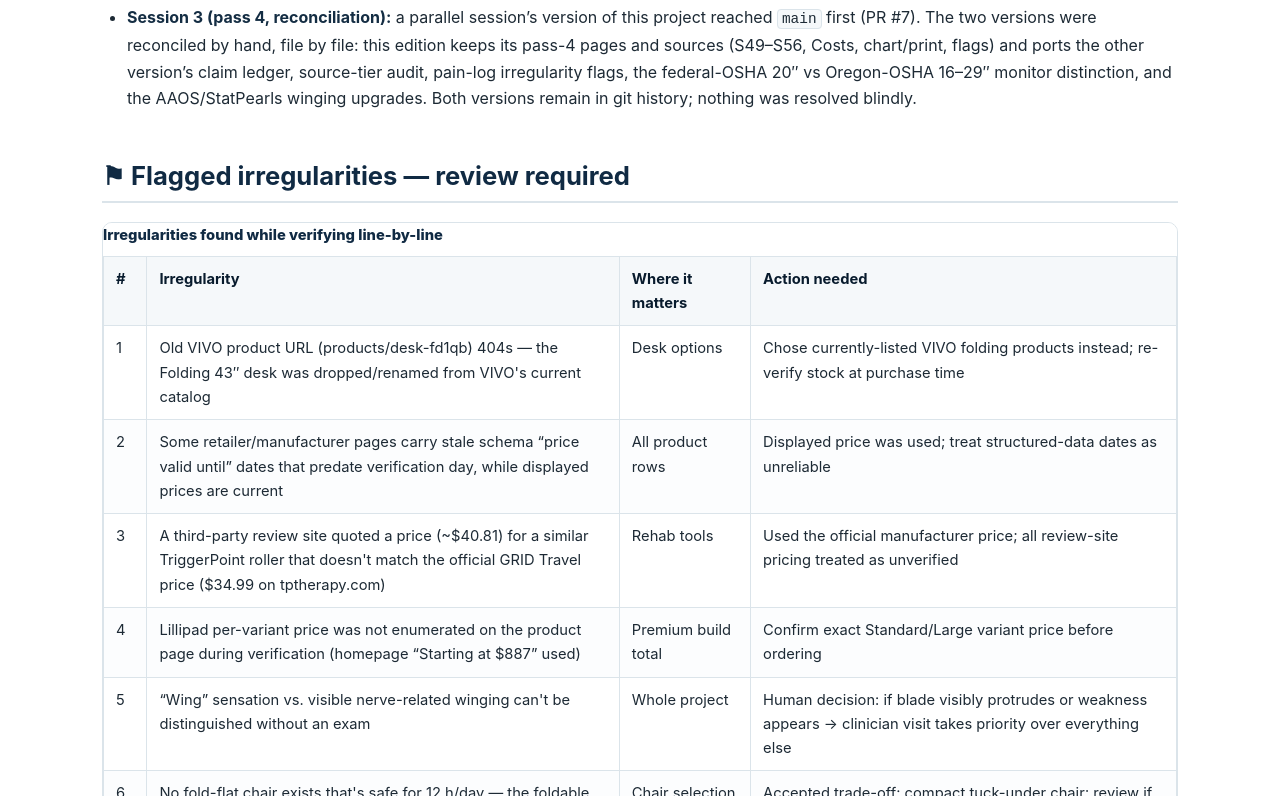
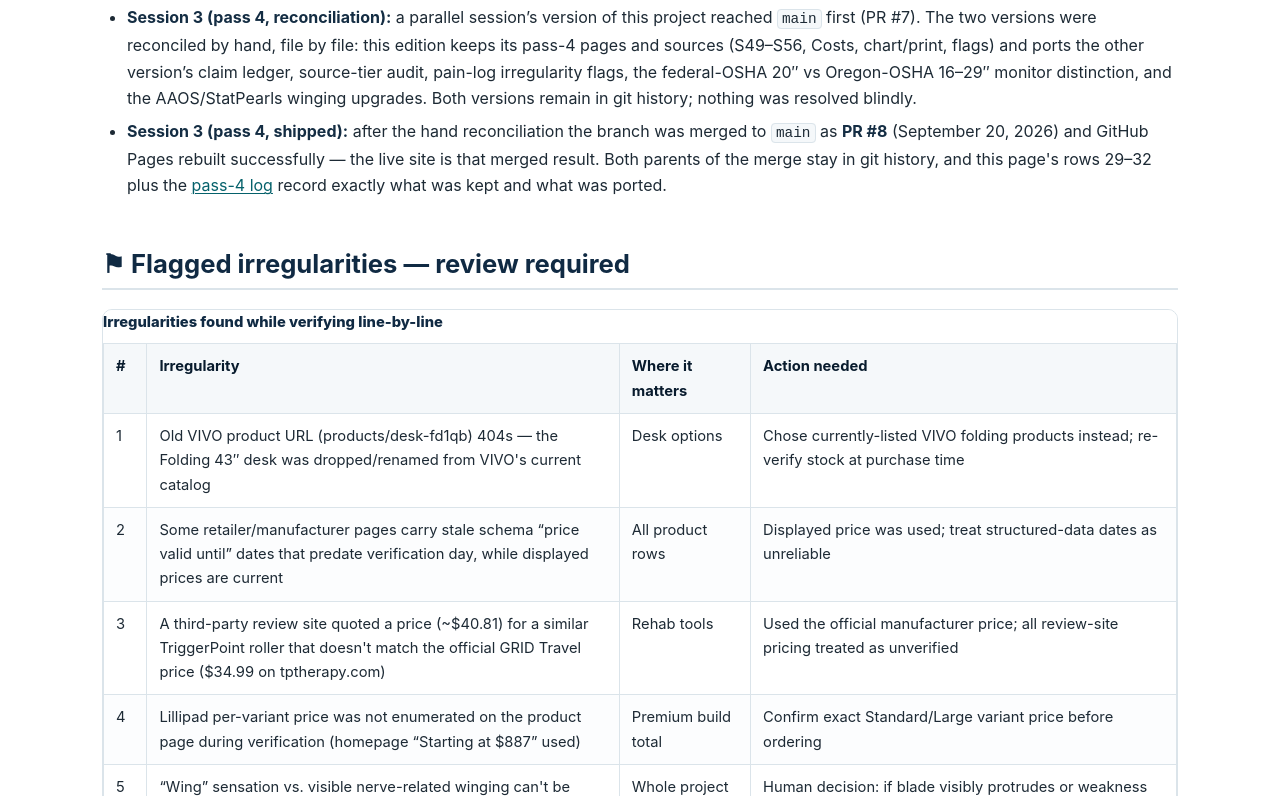
Before and after one commit to buffedlizard55-lab/ShoulderPain, a plain HTML site: page next-steps.html in a window 1280 px wide. Shown: the part 2144-2940 px from the top of the page. Drawn offline with Linux system fonts and the light colour scheme.

Commit message:
next-steps: keep flagged rows in numeric order; record the PR #8 ship status
Row 29 had been appended after row 32 during the reconciliation. The completed-work
section now also states the outcome: the reconciled branch merged to main as PR #8 on
September 20, 2026, Pages rebuilt successfully, and both merge parents remain in history.

Co-authored-by: arena-agent <297053741+arena-agent@users.noreply.github.com>

```diff
--- a/next-steps.html
+++ b/next-steps.html
@@ -110,6 +110,10 @@
         pass-4 pages and sources (S49–S56, Costs, chart/print, flags) and ports the other version’s claim ledger,
         source-tier audit, pain-log irregularity flags, the federal-OSHA 20″ vs Oregon-OSHA 16–29″ monitor distinction,
         and the AAOS/StatPearls winging upgrades. Both versions remain in git history; nothing was resolved blindly.</li>
+      <li><strong>Session 3 (pass 4, shipped):</strong> after the hand reconciliation the branch was merged to
+        <code>main</code> as <strong>PR #8</strong> (September 20, 2026) and GitHub Pages rebuilt successfully — the live
+        site is that merged result. Both parents of the merge stay in git history, and this page's rows 29–32 plus the
+        <a href="sources.html#pass4">pass-4 log</a> record exactly what was kept and what was ported.</li>
     </ul>
   </section>
 
@@ -148,10 +152,11 @@
           <tr><td>26</td><td>[Pass 4] IKEA US product pages (NISSE folding chair; JÄRVFJÄLLET office chair) cannot be read by this project's tooling — they bounce to a generic catalogue page, so US prices are unconfirmed. (NISSE US price $19.99 appears only on a third-party site; JÄRVFJÄLLET prices seen were EU: €229 NL / £199 UK / €299 DE, with 2D adjustable armrests, a 10-year guarantee and a 110 kg test rating)</td><td>Chairs (alternatives)</td><td>Not added to the buying list. Human check if either is of interest: read the price on ikea.com directly</td></tr>
           <tr><td>27</td><td>[Pass 4] Lillipad's own pages disagree on price ($869 / $887 / $997 vs the product page's $1,049 sale / $1,449 list), on static load (FAQ 350 lb vs spec sheet 700 lb), and the “Sold out” marker sits ambiguously next to the buy box</td><td>Premium desk</td><td>Both figures shown on the Products page with the discrepancy flagged; confirm the exact variant price and availability at checkout. The Lillipad row stays a <em>premium</em> option, not a default</td></tr>
           <tr><td>28</td><td>[Pass 4] The two cited MedlinePlus pages give different ice timings (S1: 15 min on / 15 min off for 2–3 days; S2: 20 minutes at a time, 3–4×/day)</td><td>Treatment step 1b</td><td>Documented, not “fixed” — both are official; the site quotes S2 and cites it, and the Products page shows both protocols side by side</td></tr>
+          <tr><td>29</td><td>[Pass 4] The Sleep Foundation pillow guide is affiliate content (“we may earn a commission”); its prices/picks are commercial, not clinical</td><td>Sleep section</td><td>Kept as a shopping source only (labelled “affiliate” in sources), never as medical authority; positioning advice still traces to MedlinePlus/Cleveland Clinic</td></tr>
           <tr><td>30</td><td>[Pass 4] While the two versions were being reconciled, the parallel session’s log recorded the final COMHOMA display as “$25.50”; this project’s copy says $54.49</td><td>Desk price</td><td><strong>Resolved by re-reading the page (Sep 20, 2026):</strong> it reads “Sale price $54.49 / Regular price $79.99 / <strong>$25.50 OFF</strong>”, and the page’s own “4 interest-free installments of $13.62” (4 × $13.62 = $54.48) confirms it. $25.50 is the discount badge, not a price; the site keeps $54.49 (S33) and Desk Setup now carries the explanation</td></tr>
           <tr><td>31</td><td>[Pass 4] The winging pages leaned on a physician-practice PDF, a physiotherapist wiki and a commercial health site for load-bearing medical statements</td><td>Winging sections, Part C, Treatment step 5</td><td><strong>Upgraded.</strong> S27’s primary link is now the AAOS OrthoInfo scapular-disorders page (ASES-reviewed) and S28’s is StatPearls/NCBI “Winging of the Scapula” (updated June 2, 2025). The handout and Physiopedia are retained as labelled secondary sources inside those rows for the details only they supply; Healthline is demoted to the audit trail. The sling caution now quotes StatPearls: a sling “may be beneficial in the acute period for pain control, but should be avoided for prolonged periods, as this may lead to stiffness”</td></tr>
           <tr><td>32</td><td>[Pass 4] Two complete versions of this site reached git history (this branch, and the parallel branch merged to <code>main</code> as PR #7) — every shared file conflicted, so a plain merge would have silently discarded one side</td><td>Whole repo</td><td><strong>Reconciled by hand</strong> (pages, nav, CSS, README, logs). Cross-cutting additions from the other version were ported; the price dispute is row 30; both versions remain in git history. Lesson recorded for future sessions: fetch and compare <code>main</code> before merging</td></tr>
-          <tr><td>29</td><td>[Pass 4] The Sleep Foundation pillow guide is affiliate content (“we may earn a commission”); its prices/picks are commercial, not clinical</td><td>Sleep section</td><td>Kept as a shopping source only (labelled “affiliate” in sources), never as medical authority; positioning advice still traces to MedlinePlus/Cleveland Clinic</td></tr>
+
         </tbody>
       </table>
     </div>
```
